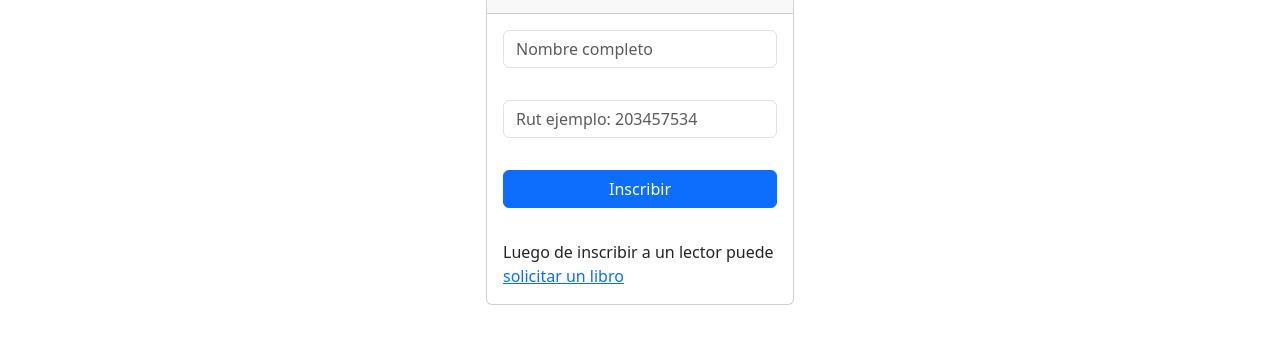
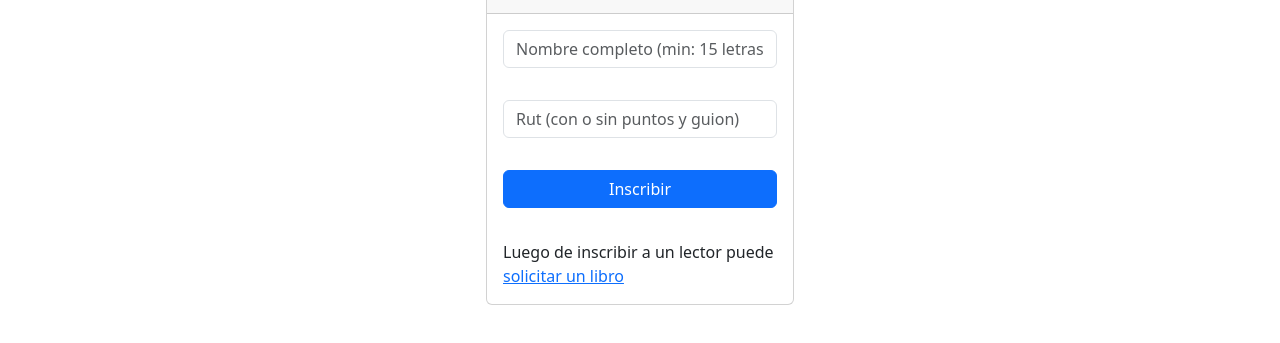
Before and after one commit to daniOlg/practicing-with-bootstrap, a plain HTML site: page register-reader.html in a window 1280 px wide. Shown: the part 169-512 px from the top of the page. Drawn offline with nearby package versions, Linux system fonts and the light colour scheme.

Commit message:
initial commit

```diff
--- a/register-reader.html
+++ b/register-reader.html
@@ -53,11 +53,11 @@
           <h4>Inscribir lector</h4>
         </div>
         <div class="card-body">
-          <input class="form-control" type="text" name="name" id="name" placeholder="Nombre completo" required>
+          <input class="form-control" type="text" name="name" id="name" placeholder="Nombre completo (min: 15 letras)" required>
         </div>
 
         <div class="card-body">
-          <input class="form-control" type="text" name="rut" id="rut" placeholder="Rut ejemplo: 203457534" required>
+          <input class="form-control" type="text" name="rut" id="rut" placeholder="Rut (con o sin puntos y guion)" required>
         </div>
         <button onclick="handleRegisterReader()" type="submit" class="btn btn-primary m-3">Inscribir</button>
         <div class="p-3">
```
